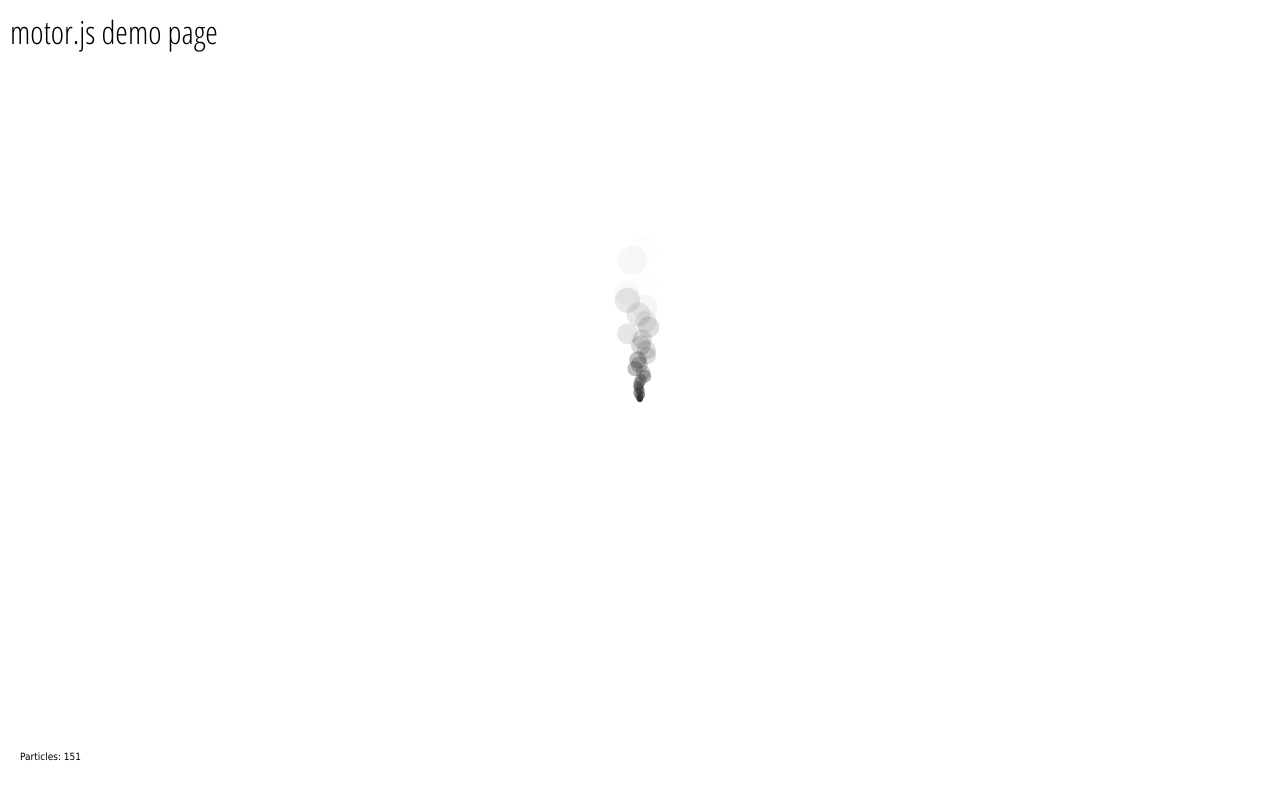
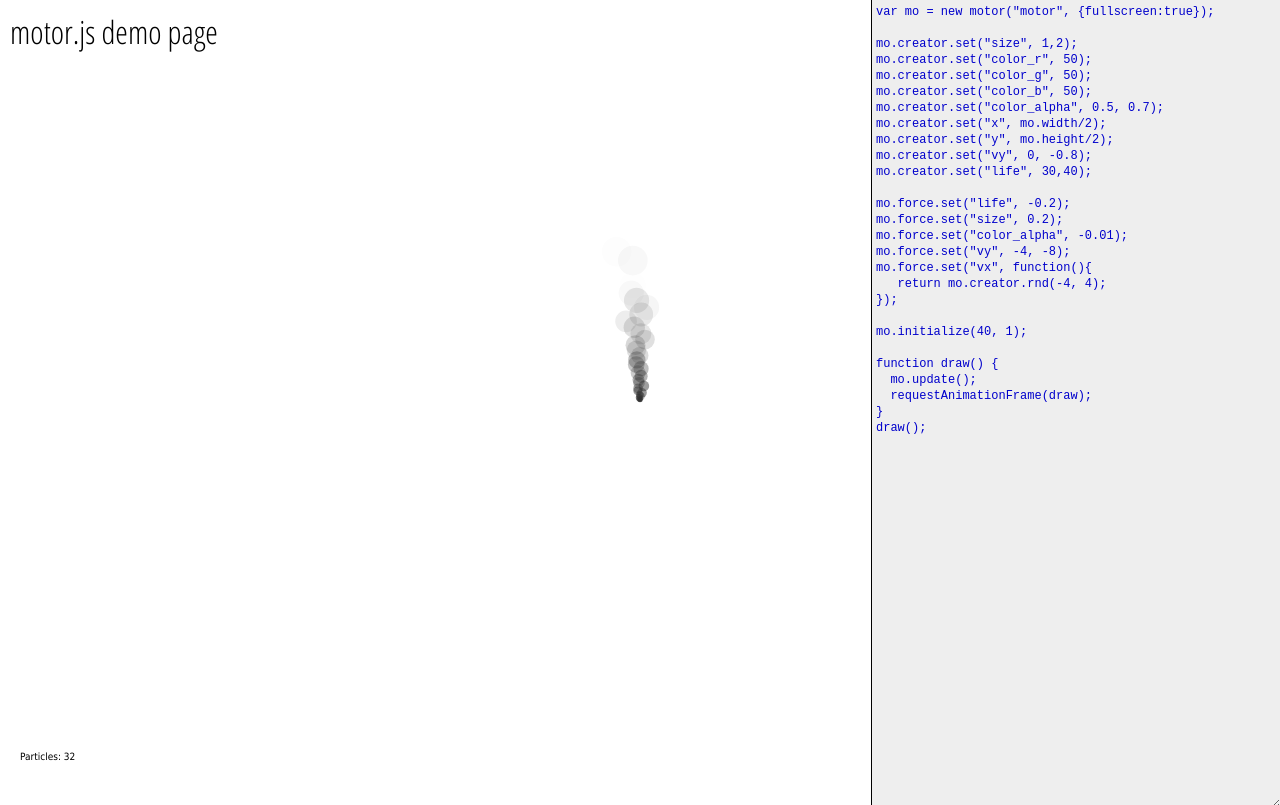
Before and after one commit to corefault/motor.js, a plain HTML site: page index.html in a window 1280 px wide. Drawn offline with Linux system fonts and the light colour scheme.

Commit message:
added user editable page

```diff
--- a/index.html
+++ b/index.html
@@ -15,13 +15,63 @@
             top:10px;
             left:10px;
          }
+         textarea {
+             outline: none;
+             position:fixed;
+             top:0;
+             right:0;
+             width:400px;
+             border:0;
+             border-left:1px solid #000;
+             height:100%;
+             font-size:12px;
+             line-height: 16px;
+             font-family:monospace;
+             padding:4px;
+             color: #0000cc;
+             background-color:#eee;
+         }
       </style>
+      <script>
+          function runcode () {
+              var text = document.getElementById("code").value;
+              eval(text);
+          }
+      </script>
    </head>
    <body>
       <h1>motor.js demo page</h1>
-
       <canvas id="motor"></canvas>
       <script src="js/motor.js" type="text/javascript"></script>
-      <script src="js/examples/smoke.js" type="text/javascript"></script>
+      <textarea id="code" onkeydown="runcode();">
+var mo = new motor("motor", {fullscreen:true});
+
+mo.creator.set("size", 1,2);
+mo.creator.set("color_r", 50);
+mo.creator.set("color_g", 50);
+mo.creator.set("color_b", 50);
+mo.creator.set("color_alpha", 0.5, 0.7);
+mo.creator.set("x", mo.width/2);
+mo.creator.set("y", mo.height/2);
+mo.creator.set("vy", 0, -0.8);
+mo.creator.set("life", 30,40);
+
+mo.force.set("life", -0.2);
+mo.force.set("size", 0.2);
+mo.force.set("color_alpha", -0.01);
+mo.force.set("vy", -4, -8);
+mo.force.set("vx", function(){
+   return mo.creator.rnd(-4, 4);
+});
+
+mo.initialize(40, 1);
+
+function draw() {
+  mo.update();
+  requestAnimationFrame(draw);
+}
+draw();
+      </textarea>
+      <script>runcode();</script>
    </body>
 </html>
--- a/js/examples/smoke.js
+++ /dev/null
@@ -1,29 +0,0 @@
-var mo = new motor("motor", false, false);
-// motor:creator
-mo.creator.set("size", 1,2);
-mo.creator.set("color_r", 50);
-mo.creator.set("color_g", 50);
-mo.creator.set("color_b", 50);
-mo.creator.set("color_alpha", 0.5, 0.7);
-mo.creator.set("x", mo.width/2);
-mo.creator.set("y", mo.height/2);
-mo.creator.set("vy", 0, -0.8);
-mo.creator.set("life", 30,40);
-
-// mo::forces
-mo.force.set("life", -0.2);
-mo.force.set("size", 0.2);
-mo.force.set("color_alpha", -0.01);
-mo.force.set("vy", -4, -8);
-mo.force.set("vx", function() {
-   return mo.creator.rnd(-4, 4);
-});
-
-// initialize all
-mo.initialize(40, 1);
-
-function draw() {
-  mo.update();
-  requestAnimationFrame(draw);
-}
-draw();
--- a/js/motor.js
+++ b/js/motor.js
@@ -15,6 +15,8 @@
  * v0.3
  *   display number of particles as text
  *   added bounding box
+ *   added options for motor constructor (fullscreen, respawn ,trail)
+ *   event system for spawn and remove
  *
  * v0.2
  *   min/max values fix for invalid order
@@ -28,17 +30,24 @@
 /* ===================================================================================================================
  * motor
  ===================================================================================================================*/
-function motor (id, isTrailing, spawnAfterDeath) {
+function motor (id, opts) {
    this.particles = [];
+
+   // opts might be trail, respawn, fullscreen
+   this.options = {trail: false, fullscreen: false, respawn: false};
+   if (opts.trail != null) this.options.trail = opts.trail;
+   if (opts.fullscreen != null) this.options.fullscreen = opts.fullscreen;
+   if (opts.respawn != null) this.options.respawn = opts.respawn;
+
    var canvas = document.getElementById(id);
    this.ctx = canvas.getContext('2d');
-   this.useTrail = isTrailing==null ? false : isTrailing;
-   this.useReSpawn = spawnAfterDeath==null ? true : spawnAfterDeath;
    this.pulse = {cur:0, limit: 0};
 
    // make fullscreen
-   canvas.width = window.innerWidth;
-   canvas.height = window.innerHeight;
+   if (this.options.fullscreen) {
+      canvas.width = window.innerWidth;
+      canvas.height = window.innerHeight;
+  }
 
    this.width = canvas.width;
    this.height = canvas.height;
@@ -70,13 +79,29 @@ function motor (id, isTrailing, spawnAfterDeath) {
       }
    };
 
+   // event system for particle status changes
+   // possible events: spawn, remove
+   this.event = {
+       callbacks: {},
+       set: function(key, func) {
+           if (typeof func !== "function") {
+               throw new Error("the given event callback is not a function");
+           }
+           this.callbacks[key] = func;
+       },
+       apply: function(key, particle) {
+           if (this.callbacks[key]) {
+               this.callbacks[key] (particle);
+           }
+       }
+   };
+
    this.creator = {
       data: {},
       rnd: function(min,max) {
          return (Math.random()*(max-min))+min;
       },
       make: function (min,max) {
-
          if (min > max) {
             var tmp = min;
             min = max;
@@ -107,6 +132,7 @@ motor.prototype.spawn = function() {
            p.props[key] = val;
         }
    }
+   this.event.apply("spawn", p);
    return p;
 };
 motor.prototype.initialize = function(num, timespan) {
@@ -154,7 +180,7 @@ motor.prototype.checkBounds = function(particle) {
 };
 motor.prototype.update = function() {
 
-   if (this.useTrail) {
+   if (this.options.trail) {
       this.ctx.fillStyle = 'rgba(255,255,255,0.3)';
       this.ctx.fillRect(0,0,this.width,this.height);
    } else {
@@ -190,8 +216,11 @@ motor.prototype.update = function() {
          this.force.apply(this.particles[i] , dt);
          this.checkBounds(this.particles[i]);
       } else {
-         if (this.useReSpawn) {
+         if (this.options.respawn) {
             this.particles[i] = this.spawn();
+         } else {
+            this.event.apply("remove", this.particles[i]);
+            this.particles.splice(i,1);// remove it finally
          }
       }
    }
```
Also changed, not shown: js/examples/complex.js (deleted, +0 -32 lines), js/examples/rain.js (deleted, +0 -19 lines).
